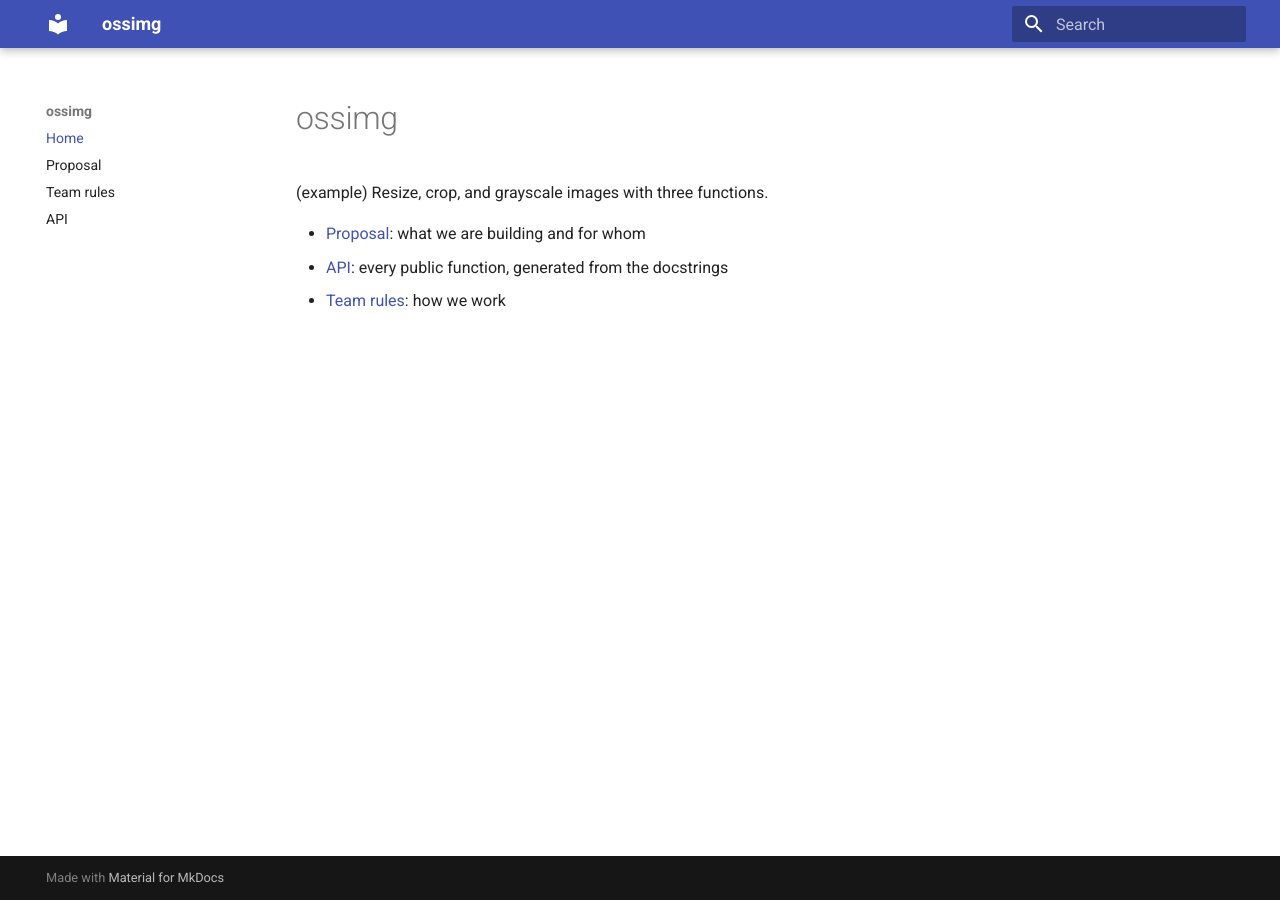
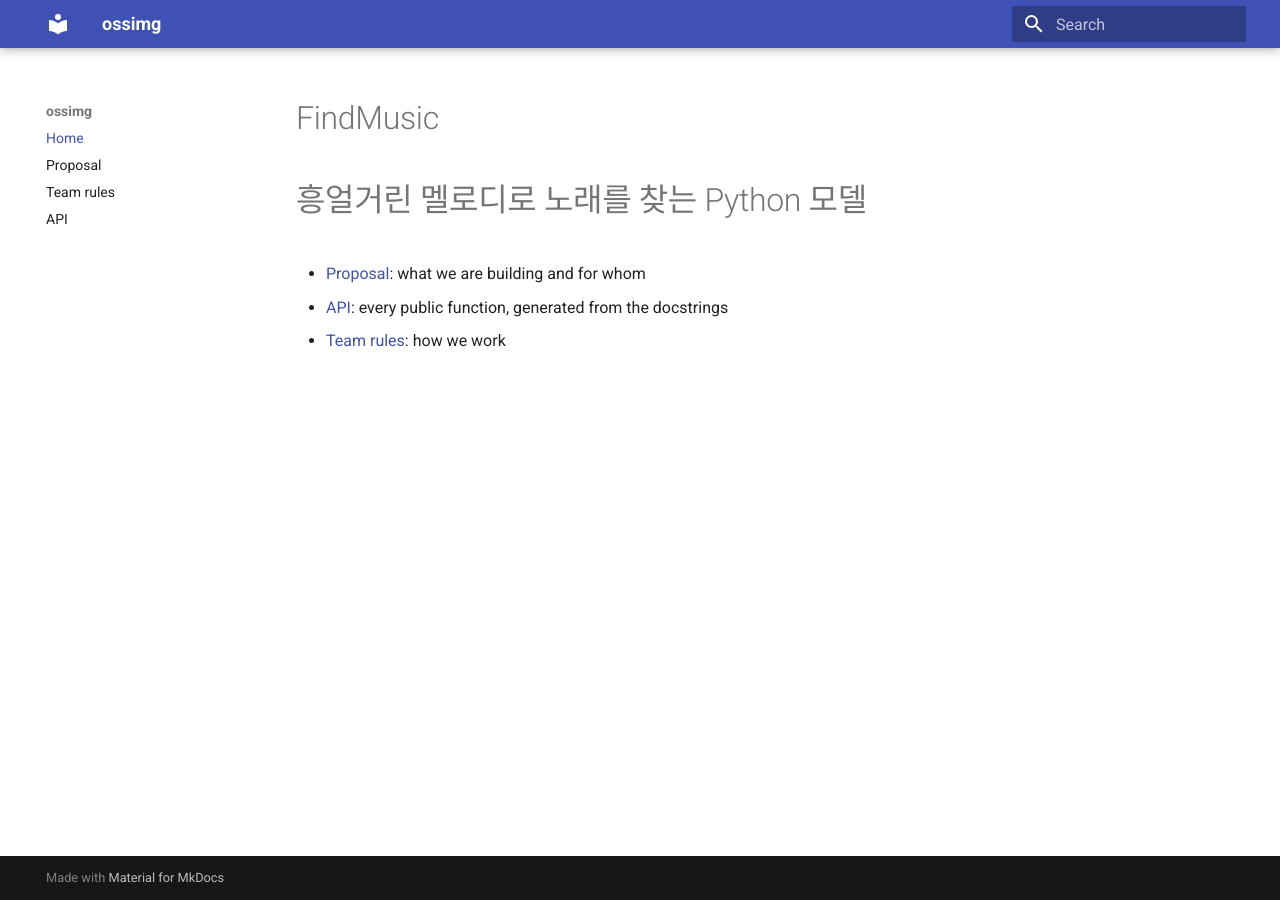
Before and after one commit to yeongwoo1223/oss_teamproject, an MkDocs documentation site: the page built from docs/index.md, in a window 1280 px wide. Built offline with MkDocs 1.6.1 and Material for MkDocs 9.7.7, drawn with Linux system fonts in a browser that asks for light colours.

Commit message:
docs: 홈페이지 제목을 FindMusic으로 변경

```diff
--- a/docs/index.md
+++ b/docs/index.md
@@ -1,6 +1,5 @@
-# ossimg
-
-(example) Resize, crop, and grayscale images with three functions.
+# FindMusic
+# 흥얼거린 멜로디로 노래를 찾는 Python 모델
 
 - [Proposal](proposal.md): what we are building and for whom
 - [API](api.md): every public function, generated from the docstrings
```
